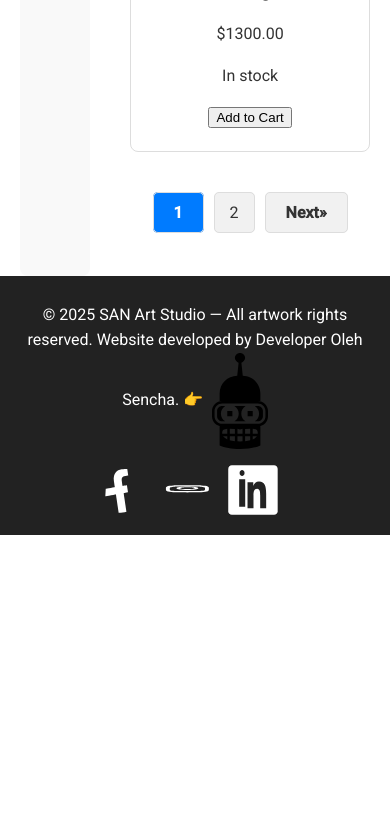
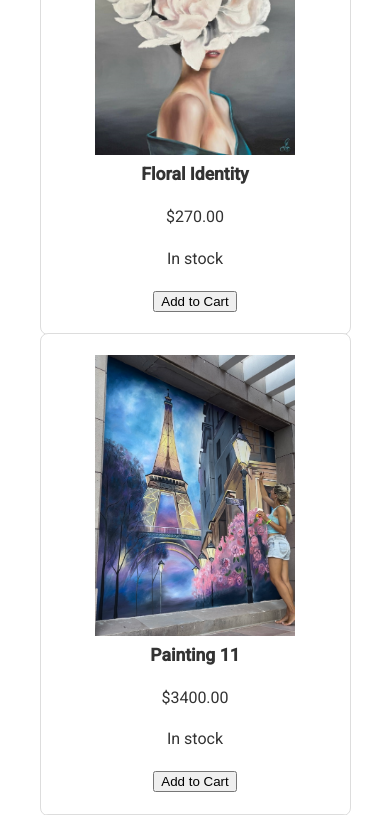
Before and after one commit to Pro100grammist/artist_portfolio, a Django app: a page that uses artist_portfolio/templates/base.html in a window 390 px wide. Shown: the part 4629-5444 px from the top of the page. Before the commit the page ends 5164 px from the top, so only its background shows below. Run offline with Django 5.2, Linux system fonts and the light colour scheme; data comes from the database, SQL or seed files in the repository; data that the repository does not hold is empty; parts of the project's set-up code (start-up, migrations or seed data) failed here and were passed over; some libraries are stand-ins or nearby versions.

Commit message:
try to fix adaptivity for mobile devices

```diff
--- a/artist_portfolio/artist_portfolio/settings.py
+++ b/artist_portfolio/artist_portfolio/settings.py
@@ -28,6 +28,7 @@
 
 if ENVIRONMENT == "development":
     environ.Env.read_env()
+
 
 SECRET_KEY = env("SECRET_KEY")
 CLIENT_ID = env("CLIENT_ID")
--- a/artist_portfolio/static/css/cart.css
+++ b/artist_portfolio/static/css/cart.css
@@ -62,6 +62,8 @@
     justify-content: space-between;
     align-items: center;
     padding: 10px 0;
+    flex-wrap: wrap;
+    gap: 10px;
 }
 
 .total-price {
--- a/artist_portfolio/static/css/store.css
+++ b/artist_portfolio/static/css/store.css
@@ -4,6 +4,7 @@
     justify-content: space-between;
     align-items: center;
     margin-bottom: 20px;
+    flex-wrap: wrap;
 }
 
 /* Sorting form */
--- a/artist_portfolio/static/css/style.css
+++ b/artist_portfolio/static/css/style.css
@@ -1,4 +1,20 @@
 :root {
+
+/* Store layout responsiveness */
+@media (max-width: 768px) {
+    .store-layout {
+        flex-direction: column;
+    }
+    .filters,
+    .products {
+        width: 100%;
+    }
+    .subheader ul {
+        flex-wrap: wrap;
+        justify-content: center;
+        gap: 16px;
+    }
+}
 
     --text-primary: #333;
     --text-light: #fff;
@@ -26,6 +42,12 @@
     height: 100%;
     display: flex;
     flex-direction: column;
+}
+
+/* Make all images scale within their containers */
+img {
+    max-width: 100%;
+    height: auto;
 }
 
 header {
@@ -268,7 +290,9 @@
 }
 
 .footer-logo {
-    height: 20px;
+    max-height: 48px;
+    height: auto;
+    width: auto;
     margin-left: 5px;
     vertical-align: middle;
     /* Indentation between text and logo */
--- a/artist_portfolio/templates/base.html
+++ b/artist_portfolio/templates/base.html
@@ -97,7 +97,6 @@
                             class="footer-logo"
                             src="{% static 'images/footer_logo.svg' %}"
                             alt="Oleh Sencha Logo"
-                            style="height: 96px; vertical-align: left"
                         />
                     </a>
                 </p>
```
Also changed, not shown: other parts of artist_portfolio/static/css/style.css (+15 -12 lines), artist_portfolio/artist_portfolio/dashboard.py (+4 -4 lines).
